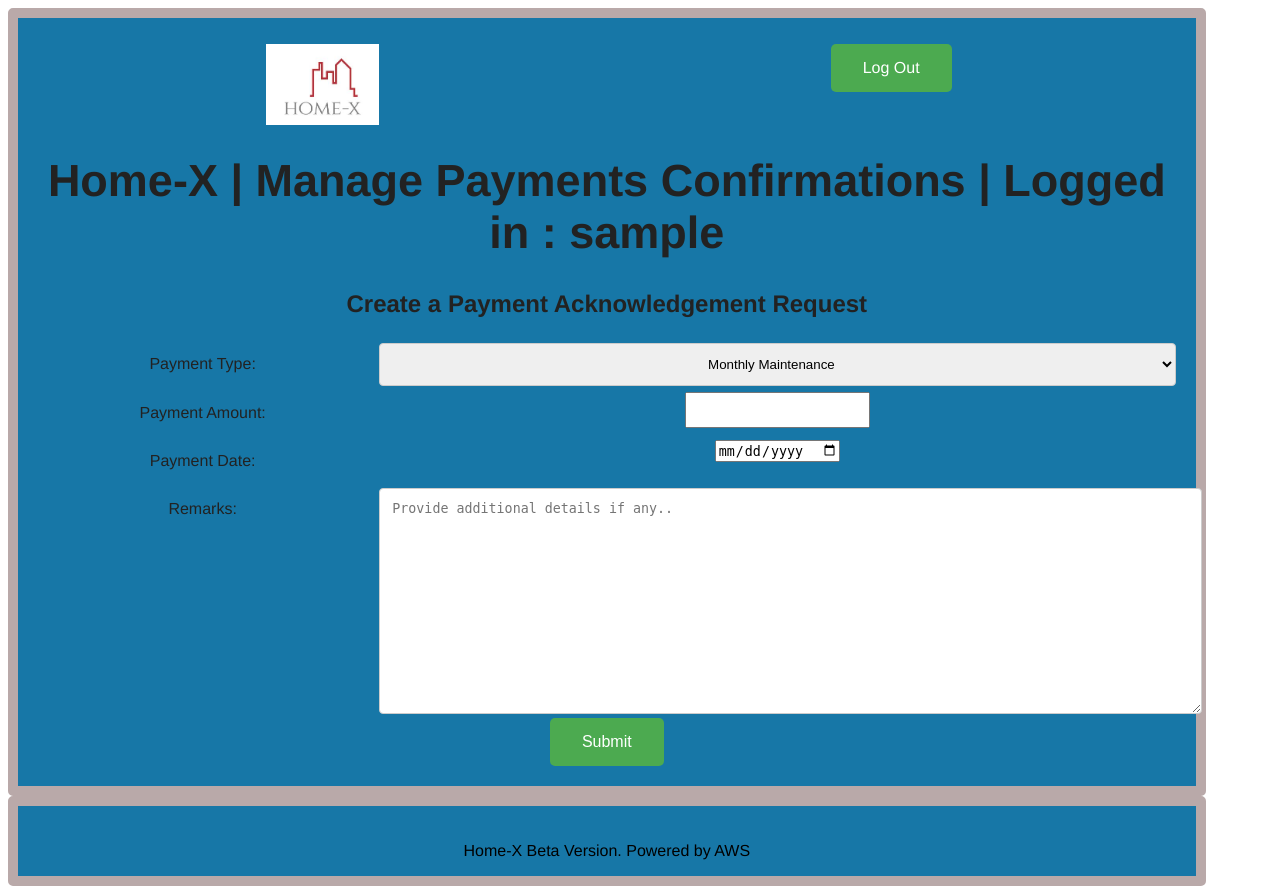
After one commit to noopdude/homex, a PHP site: page /payments.php in a window 1280 px wide. The commit adds this page. Run offline with PHP 8.4, Linux system fonts and the light colour scheme; the visitor is signed in with stand-in values (Sample User, id 1).

Commit message:
more styling and other minor enhancements

```diff
--- a/css/styles.css
+++ b/css/styles.css
@@ -2,13 +2,13 @@ body{
   background-color: #ffffff;
   /*text-align: center; */
   font-family: Helvetica;
-  color:#555555;
+  color:#222222;
 }
 form {
     display: inline-block;
 }
 .button {
-  background-color: #4CAF50; /* Green */
+  background-color: #4CAA50; /* Green */
   border: none;
   color: white;
   padding: 15px 32px;
@@ -18,7 +18,121 @@ form {
   font-size: 16px;
   border-radius: 5px;
 }
-.login{
+.button:hover {
+  background-color: #4CBF50;
+}
+.buttonxl {
+  background-color: #4CAA50; /* Green */
+  border: none;
+  color: white;
+  padding: 15px 32px;
+  text-align: center;
+  text-decoration: none;
+  display: inline-block;
+  font-size: 48px;
+  border-radius: 10px;
+}
+a:hover{
+  color: yellow;
+
+}
+.textfield{
+
+  height: 30px;
+  width: 100%
+  border-radius: 5px;
+
+}
+.container{
+  /*width: 90%;
+  margin: auto;
+  border: 10px #b9a9a9 solid;
+  padding-bottom: 10%;
+  padding-top: 10%;
+  background-color: #1777a7;
+  border-radius: 50px;
+  text-align: center;*/
+  border: 10px #b9a9a9 solid;
+  background-color: #1777a7;
+  text-align: center;
+  width: 90%;
+  border-radius: 5px;
+  /*background-color: #f2f2f2;*/
+  padding: 20px;
+}
+.footer{
+  border: 10px #b9a9a9 solid;
+  background-color: #1777a7;
+  text-align: center;
+  width: 90%;
+  border-radius: 5px;
+  /*background-color: #f2f2f2;*/
+  padding: 20px;
+  height: 30px;
+}
+input[type=text], select, textarea {
+  width: 100%;
+  padding: 12px;
+  border: 1px solid #ccc;
+  border-radius: 4px;
+  resize: vertical;
+}
+input[type=password], select, textarea {
+  width: 100%;
+  padding: 12px;
+  border: 1px solid #ccc;
+  border-radius: 4px;
+  resize: vertical;
+}
+
+label {
+  padding: 12px 12px 12px 0;
+  display: inline-block;
+}
+
+.dropdown {
+  display: inline-block;
+  text-align: center;
+}
+
+.col-25 {
+  float: left;
+  width: 30%;
+  margin-top: 6px;
+}
+.col-20 {
+  float: left;
+  width: 20%;
+  margin-top: 6px;
+}
+.col-40 {
+  float: left;
+  width: 40%;
+  margin-top: 6px;
+}
+.col-33 {
+  float: left;
+  width: 33%;
+  margin-top: 6px;
+}
+.col-50 {
+  float: left;
+  width: 50%;
+  margin-top: 6px;
+}
+
+.col-75 {
+  float: left;
+  width: 70%;
+  margin-top: 6px;
+}
+/* Clear floats after the columns */
+.row:after {
+  content: "";
+  display: table;
+  clear: both;
+}
+.registration{
   width: 90%;
   margin: auto;
   border: 10px #b9a9a9 solid;
@@ -40,13 +154,18 @@ img{
   margin-right: auto;
 }
 p{
-  color:black
+  color:black;
 }
 
 h1{
-  font-size: 45px
+  font-size: 45px;
 }
 
 h3{
-  color:Green
+  color:Black;
 }
+@media screen and (max-width: 600px) {
+  .col-25, .col-75, input[type=submit] {
+    width: 100%;
+    margin-top: 0;
+}
--- /dev/null
+++ b/payments.php
@@ -0,0 +1,147 @@
+<?php include "./config/dbinfo.inc" ?>
+<?php
+
+    session_start();
+
+    if(isset($_SESSION['username'])){
+
+
+
+    }
+    else{
+
+    $_SESSION['msg'] = "You must be logged in to view this page";
+    header("location:login.php");
+
+    }
+
+
+?>
+<!doctype html>
+<html>
+    <head>
+        <title>Payments | Home-X</title>
+    </head>
+
+    <body>
+        <link rel="stylesheet" href="./css/styles.css">
+
+
+
+        <!--if the user logs in print information about him -->
+
+        <?php if(isset($_SESSION['username'])) :  ?>
+            <div class="container">
+              <form action="payments.php" method="POST">
+                <div class = "row">
+                    <div class="col-50">
+                      <a href="index.php"><img src="/img/logo.JPG" alt="logo" style="width:20%"></a>
+                    </div>
+                    <div class="col-50">
+                      <a href="index.php?logout='1'" class="button">Log Out</a>
+                    </div>
+                </div>
+
+                <h1>Home-X | Manage Payments Confirmations | Logged in : <strong><?php echo $_SESSION['username']; ?> </strong> </h1>
+            <!--<h3>Welcome <strong><?php echo $_SESSION['username']; ?> </strong> </h3>-->
+
+                <h2>Create a Payment Acknowledgement Request</h2>
+
+                <div class = "row">
+                    <div class="col-25">
+                      <label for="PAYMENT_TYPE">Payment Type:  </label>
+                    </div>
+                    <div class="col-75">
+                      <select name="PAYMENT_TYPE" class="dropdown" id="payment_type" required>
+                        <option value="Monthly Maintenance">Monthly Maintenance</option>
+                        <option value="Annual Maintenance">Annual Maintenance</option>
+                        <option value="Cooking Gas">Cooking Gas</option>
+                        <option value="Local Taxes">Local Taxes</option>
+                        <option value="Other Payments">Other</option>
+                      </select>
+                    </div>
+                </div>
+
+                <div class = "row">
+                    <div class="col-25">
+                      <label for="PAYMENT_AMOUNT">Payment Amount:  </label>
+                    </div>
+                    <div class="col-75">
+                      <input type="number" class="textfield" name="PAYMENT_AMOUNT" required>
+                    </div>
+                </div>
+                <div class = "row">
+                    <div class="col-25">
+                      <label for="PAYMENT_DATE">Payment Date:  </label>
+                    </div>
+                    <div class="col-75">
+                      <input type="date" name="PAYMENT_DATE" required>
+                    </div>
+                </div>
+
+                <div class = "row">
+                    <div class="col-25">
+                      <label for="REMARKS">Remarks:  </label>
+                    </div>
+                    <div class="col-75">
+                      <textarea id="remarks" name="REMARKS" placeholder="Provide additional details if any.." style="height:200px"></textarea>
+                    </div>
+                </div>
+                <!--input type="text" name="ISSUE_DESCRIPTION" maxlength="1000" size="60" /-->
+
+
+                <input type="submit" class="button" name="submit_p" value="Submit" onclick="AddPayments()" />
+
+                </form>
+                </div>
+                <div class="footer">
+                  <p>Home-X Beta Version. Powered by AWS</p>
+                </div>
+                <?php
+                    if(isset($_POST['submit_p'])){
+                        /* Connect to MySQL and select the database. */
+                        $db = mysqli_connect(DB_SERVER, DB_USERNAME, DB_PASSWORD);
+
+                        /* If input fields are populated, add a row to the SUPPORT_REQUESTS table. */
+                        $paymenttype = htmlentities($_POST['PAYMENT_TYPE']);
+                        $amount = htmlentities($_POST['PAYMENT_AMOUNT']);
+                        $date = htmlentities($_POST['PAYMENT_DATE']);
+                        $remarks = htmlentities($_POST['REMARKS']);
+                        $username = $_SESSION['username'];
+
+
+                        if (strlen($paymenttype)  && strlen($amount)) {
+                                CreatePayment($db, $paymenttype, $amount, $date, $remarks, $username);
+                            }
+                    }
+
+                ?>
+
+        <?php endif ?>
+    </body>
+</html>
+
+
+<?php
+
+/* Add a Support request/Issue to the table. */
+function CreatePayment($db, $paymenttype, $amount, $date, $remarks, $username) {
+
+
+//   $n = mysqli_real_escape_string($db, $summary);
+//   $a = mysqli_real_escape_string($db, $description);
+//   $l = mysqli_real_escape_string($db, $username);
+
+$query = "INSERT INTO homex.payment_ack (payment_type, payment_amount,payment_dt,remarks, status,username) VALUES ('$paymenttype', $amount, '$date', '$remarks','open', '$username');";
+mysqli_report(MYSQLI_REPORT_ERROR | MYSQLI_REPORT_STRICT);
+if(!mysqli_query($db, $query)) {
+  echo("<p>Error creating the request.</p>");
+}
+else{
+  echo "<br><br><br><br>";
+  echo "<h3>Thank you! Your request has been submitted</h3>";
+
+}
+
+}
+?>
```
Also changed, not shown: index.php (+32 -16 lines), login.php (+29 -11 lines), registration.php (+43 -27 lines), servicerequest.php (+38 -6 lines).
